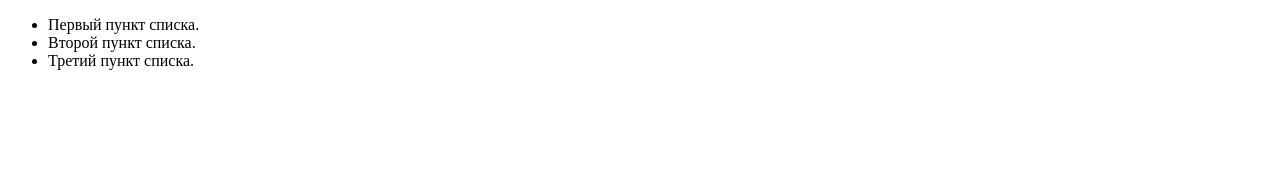
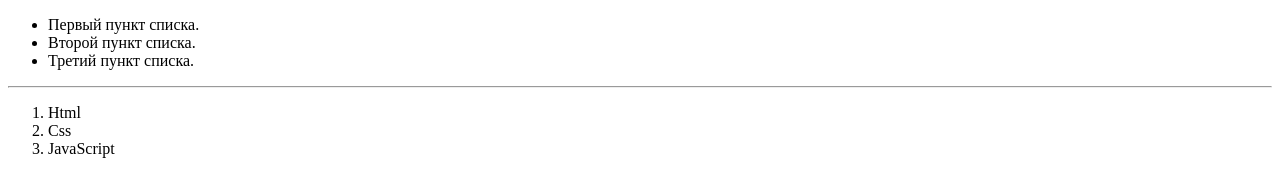
Before and after one commit to Serg12345/html, a plain HTML site: page index.html in a window 1280 px wide. Drawn offline with Linux system fonts and the light colour scheme.

Commit message:
Нумерованный список

```diff
--- a/index.html
+++ b/index.html
@@ -10,6 +10,12 @@
 	<li>Первый пункт списка.</li>
 	<li>Второй пункт списка.</li>
 	<li>Третий пункт списка.</li>
-</ul>
+</ul><hr>
+<!-- Нумерованный список -->
+<ol>
+	<li>Html</li>
+	<li>Css</li>
+	<li>JavaScript</li>
+</ol>
 </body>
 </html>
```
